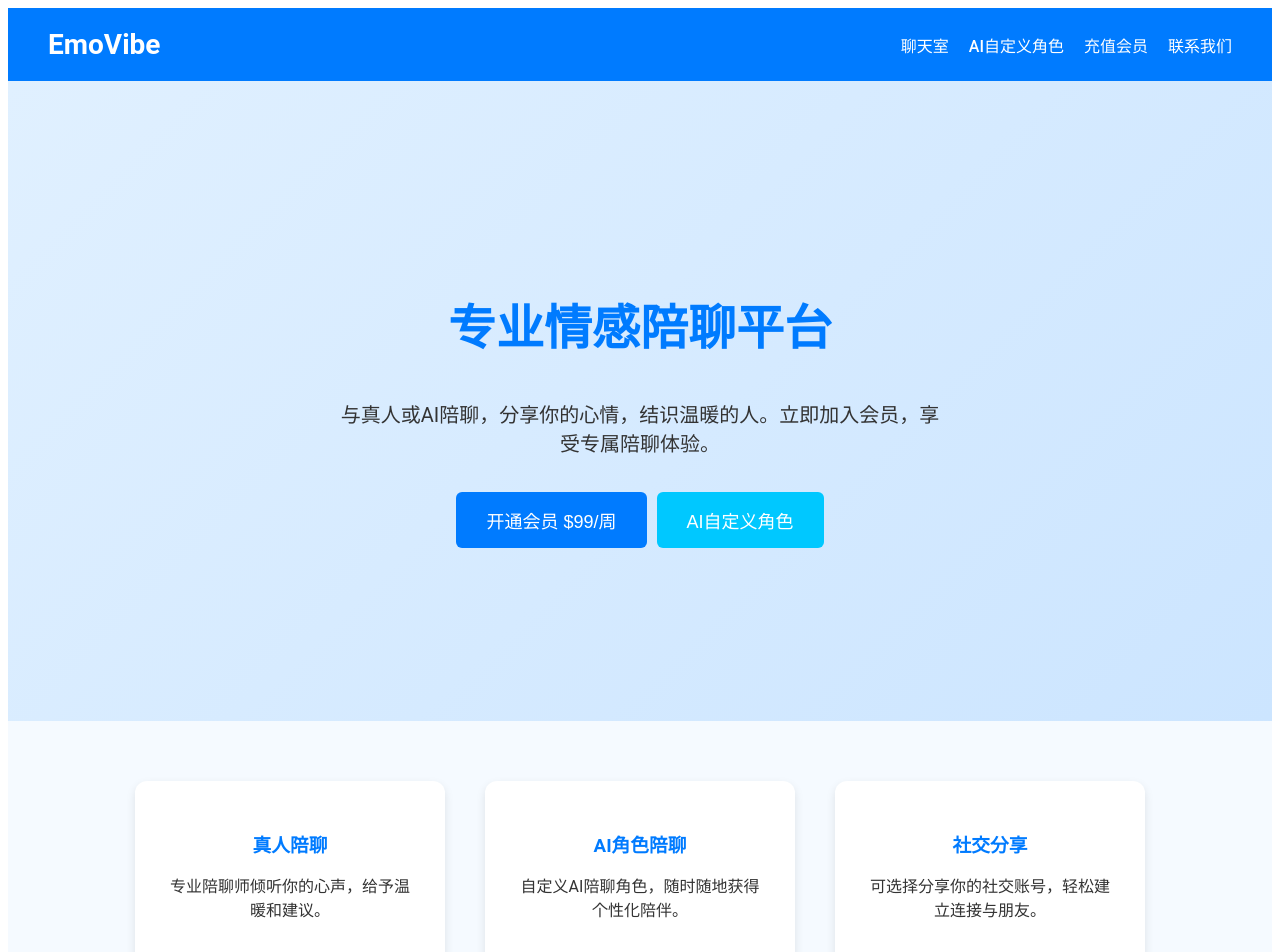
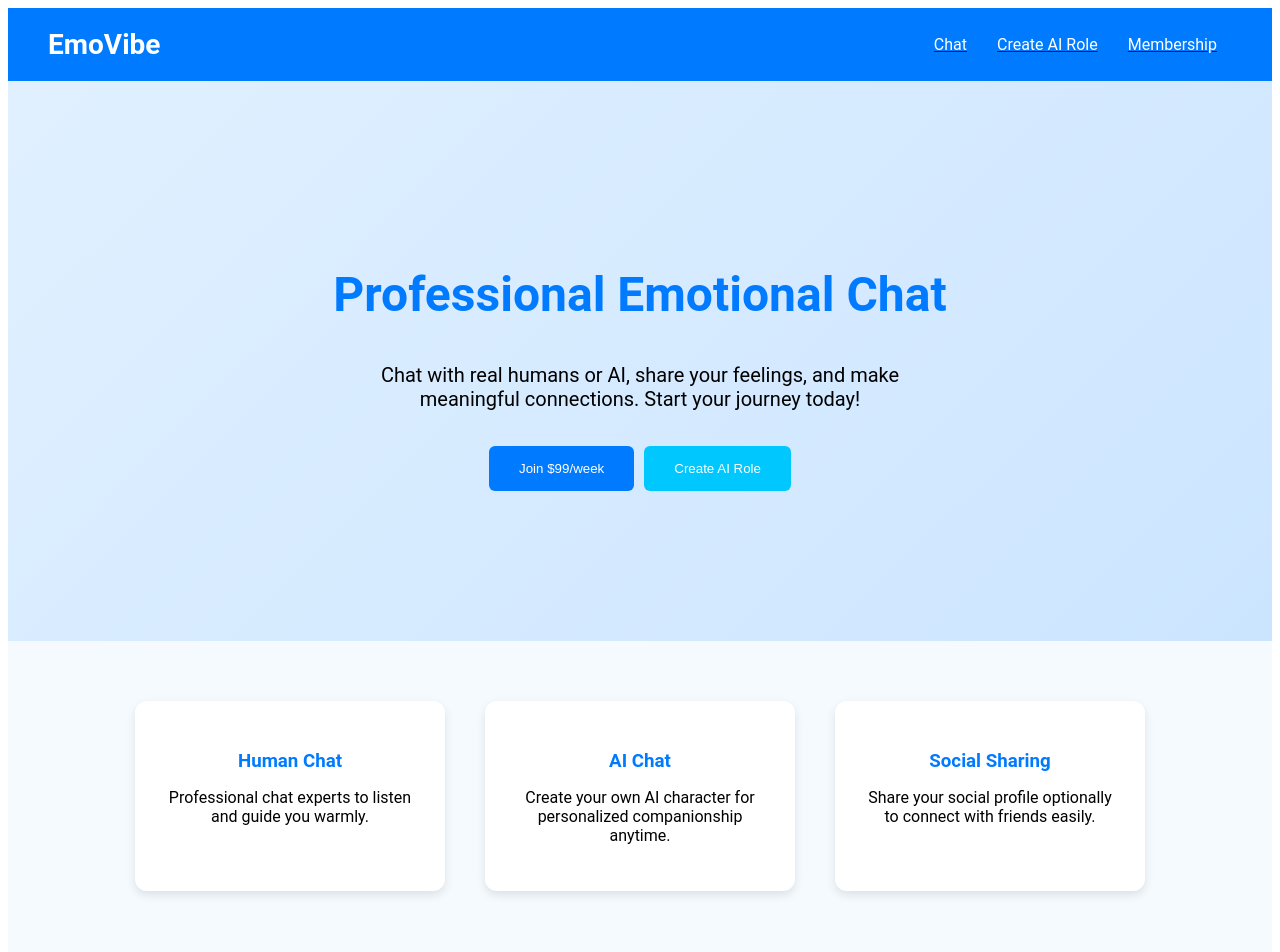
Before and after one commit to dpx204710-crypto/emovibe-1.0, a Next.js app in the folder frontend/: page / in a window 1280 px wide. Shown: the top 952 px of the page. Built offline with nearby package versions, Linux system fonts and the light colour scheme.

Commit message:
更新 index.js

```diff
--- a/frontend/pages/index.js
+++ b/frontend/pages/index.js
@@ -1,60 +1,44 @@
-// frontend/pages/index.js
 import Link from 'next/link';
 
 export default function Home() {
   return (
-    <div style={{ fontFamily: 'Roboto, sans-serif', backgroundColor: '#f5faff', color: '#333' }}>
-      <header style={{ backgroundColor: '#007bff', color: 'white', padding: '20px 40px', display: 'flex', justifyContent: 'space-between', alignItems: 'center' }}>
-        <div style={{ fontSize: '28px', fontWeight: 700 }}>EmoVibe</div>
+    <div style={{fontFamily:'Roboto, sans-serif',background:'#f5faff',minHeight:'100vh'}}>
+      <header style={{background:'#007bff',color:'white',padding:'20px 40px',display:'flex',justifyContent:'space-between',alignItems:'center'}}>
+        <div style={{fontSize:'28px',fontWeight:'700'}}>EmoVibe</div>
         <nav>
-          <Link href="/chat" style={{ color: 'white', marginLeft: '20px', textDecoration: 'none', fontWeight: 500 }}>聊天室</Link>
-          <Link href="/ai" style={{ color: 'white', marginLeft: '20px', textDecoration: 'none', fontWeight: 500 }}>AI自定义角色</Link>
-          <Link href="/membership" style={{ color: 'white', marginLeft: '20px', textDecoration: 'none', fontWeight: 500 }}>充值会员</Link>
-          <Link href="/contact" style={{ color: 'white', marginLeft: '20px', textDecoration: 'none', fontWeight: 500 }}>联系我们</Link>
+          <Link href="/chat"><a style={{color:'white',margin:'0 15px'}}>Chat</a></Link>
+          <Link href="/ai-create"><a style={{color:'white',margin:'0 15px'}}>Create AI Role</a></Link>
+          <Link href="/membership"><a style={{color:'white',margin:'0 15px'}}>Membership</a></Link>
         </nav>
       </header>
 
-      <section style={{
-        display: 'flex', flexDirection: 'column', alignItems: 'center',
-        justifyContent: 'center', height: '80vh', textAlign: 'center',
-        background: 'linear-gradient(135deg, #e0f0ff, #cce5ff)'
-      }}>
-        <h1 style={{ fontSize: '48px', marginBottom: '20px', color: '#007bff' }}>专业情感陪聊平台</h1>
-        <p style={{ fontSize: '20px', marginBottom: '30px', maxWidth: '600px' }}>
-          与真人或AI陪聊，分享你的心情，结识温暖的人。立即加入会员，享受专属陪聊体验。
-        </p>
+      <section style={{display:'flex',flexDirection:'column',alignItems:'center',justifyContent:'center',height:'70vh',textAlign:'center',background:'linear-gradient(135deg,#e0f0ff,#cce5ff)'}}>
+        <h1 style={{fontSize:'48px',marginBottom:'20px',color:'#007bff'}}>Professional Emotional Chat</h1>
+        <p style={{fontSize:'20px',marginBottom:'30px',maxWidth:'600px'}}>Chat with real humans or AI, share your feelings, and make meaningful connections. Start your journey today!</p>
         <div>
-          <Link href="/membership">
-            <button style={{ padding: '15px 30px', fontSize: '18px', margin: '5px', border: 'none', borderRadius: '6px', cursor: 'pointer', backgroundColor: '#007bff', color: 'white' }}>
-              开通会员 $99/周
-            </button>
-          </Link>
-          <Link href="/ai">
-            <button style={{ padding: '15px 30px', fontSize: '18px', margin: '5px', border: 'none', borderRadius: '6px', cursor: 'pointer', backgroundColor: '#00c8ff', color: 'white' }}>
-              AI自定义角色
-            </button>
-          </Link>
+          <Link href="/membership"><button style={{padding:'15px 30px',margin:'5px',borderRadius:'6px',border:'none',background:'#007bff',color:'white',cursor:'pointer',transition:'0.3s'}}>Join $99/week</button></Link>
+          <Link href="/ai-create"><button style={{padding:'15px 30px',margin:'5px',borderRadius:'6px',border:'none',background:'#00c8ff',color:'white',cursor:'pointer',transition:'0.3s'}}>Create AI Role</button></Link>
         </div>
       </section>
 
-      <section style={{ display: 'flex', justifyContent: 'center', gap: '40px', padding: '60px 20px', flexWrap: 'wrap' }}>
-        <div style={{ backgroundColor: 'white', padding: '30px', borderRadius: '12px', width: '250px', boxShadow: '0 4px 10px rgba(0,0,0,0.1)', textAlign: 'center' }}>
-          <h3 style={{ marginBottom: '15px', color: '#007bff' }}>真人陪聊</h3>
-          <p>专业陪聊师倾听你的心声，给予温暖和建议。</p>
+      <section style={{display:'flex',justifyContent:'center',gap:'40px',padding:'60px 20px',flexWrap:'wrap'}}>
+        <div style={{background:'white',padding:'30px',borderRadius:'12px',width:'250px',boxShadow:'0 4px 10px rgba(0,0,0,0.1)',textAlign:'center'}}>
+          <h3 style={{marginBottom:'15px',color:'#007bff'}}>Human Chat</h3>
+          <p>Professional chat experts to listen and guide you warmly.</p>
         </div>
-        <div style={{ backgroundColor: 'white', padding: '30px', borderRadius: '12px', width: '250px', boxShadow: '0 4px 10px rgba(0,0,0,0.1)', textAlign: 'center' }}>
-          <h3 style={{ marginBottom: '15px', color: '#007bff' }}>AI角色陪聊</h3>
-          <p>自定义AI陪聊角色，随时随地获得个性化陪伴。</p>
+        <div style={{background:'white',padding:'30px',borderRadius:'12px',width:'250px',boxShadow:'0 4px 10px rgba(0,0,0,0.1)',textAlign:'center'}}>
+          <h3 style={{marginBottom:'15px',color:'#007bff'}}>AI Chat</h3>
+          <p>Create your own AI character for personalized companionship anytime.</p>
         </div>
-        <div style={{ backgroundColor: 'white', padding: '30px', borderRadius: '12px', width: '250px', boxShadow: '0 4px 10px rgba(0,0,0,0.1)', textAlign: 'center' }}>
-          <h3 style={{ marginBottom: '15px', color: '#007bff' }}>社交分享</h3>
-          <p>可选择分享你的社交账号，轻松建立连接与朋友。</p>
+        <div style={{background:'white',padding:'30px',borderRadius:'12px',width:'250px',boxShadow:'0 4px 10px rgba(0,0,0,0.1)',textAlign:'center'}}>
+          <h3 style={{marginBottom:'15px',color:'#007bff'}}>Social Sharing</h3>
+          <p>Share your social profile optionally to connect with friends easily.</p>
         </div>
       </section>
 
-      <footer style={{ textAlign: 'center', padding: '20px', backgroundColor: '#e0f0ff', marginTop: '40px' }}>
+      <footer style={{textAlign:'center',padding:'20px',background:'#e0f0ff',marginTop:'40px'}}>
         &copy; 2025 EmoVibe. All Rights Reserved.
       </footer>
     </div>
-  );
+  )
 }
```
